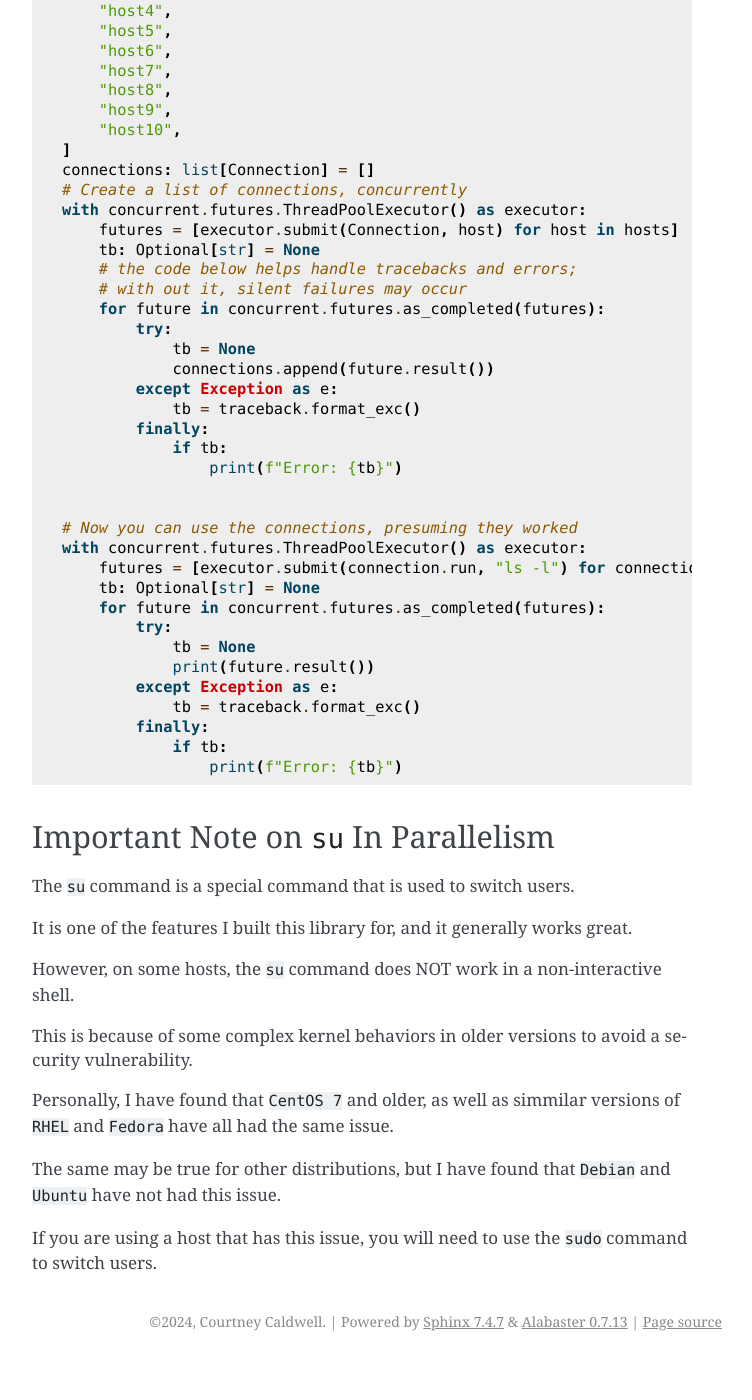
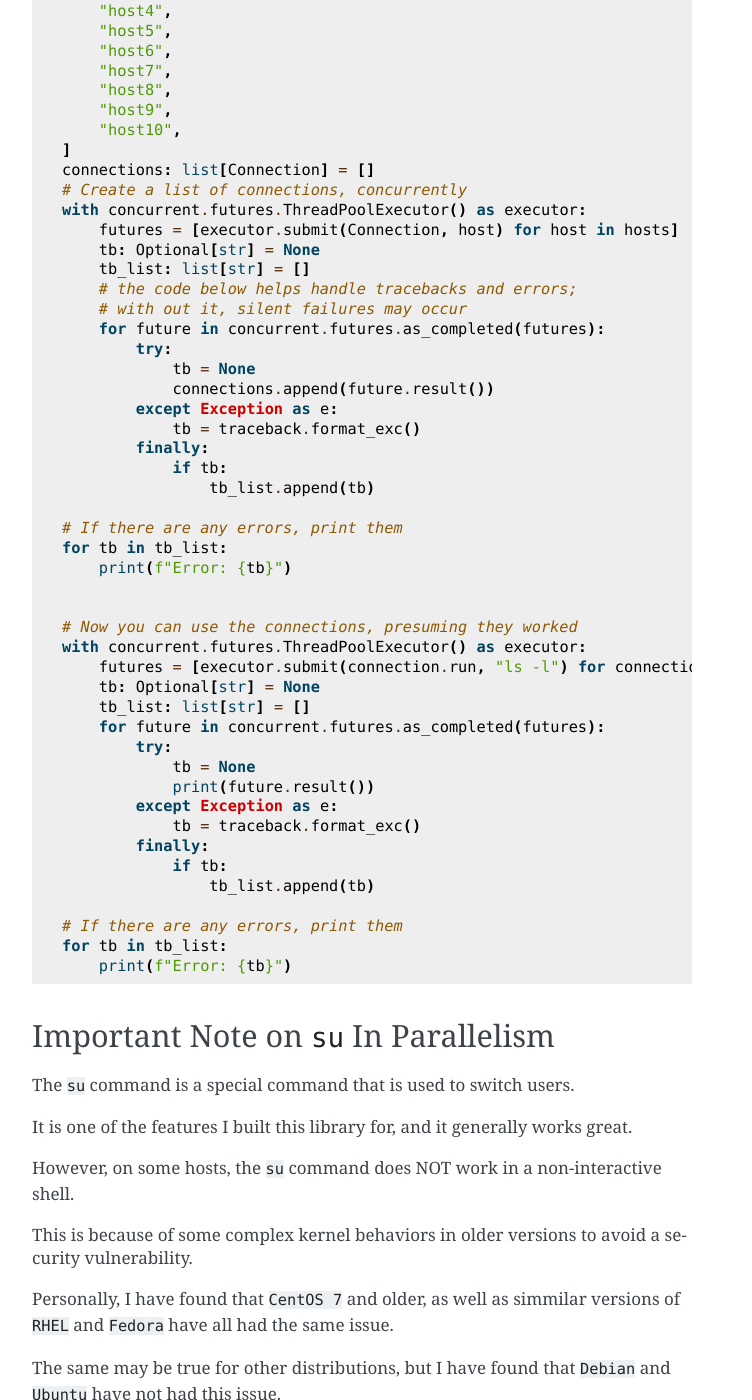
Before and after one commit to prokopto-dev/fabric-plus, a Sphinx documentation site: the page built from docs_source/source/parallelism.rst, in a window 1280 px wide and 1400 px high, scrolled down 991 px. Shown: the whole window, without its empty margins (388-1140 px from the left). Built offline with Sphinx 7.4.7, drawn with Linux system fonts in a browser that asks for light colours; before the commit the page ends 2352 px from its top, so only the background shows below that.

Commit message:
docs: Updated parallelism docs, changed traceback handling in example
Signed-off-by: Courtney Caldwell <courtneyccaldwell@gmail.com>

```diff
--- a/docs_source/source/parallelism.rst
+++ b/docs_source/source/parallelism.rst
@@ -48,6 +48,7 @@ Here's an example of how one might use ``concurrent.futures`` to run multiple co
     with concurrent.futures.ThreadPoolExecutor() as executor:
         futures = [executor.submit(Connection, host) for host in hosts]
         tb: Optional[str] = None
+        tb_list: list[str] = []
         # the code below helps handle tracebacks and errors;
         # with out it, silent failures may occur
         for future in concurrent.futures.as_completed(futures):
@@ -58,13 +59,18 @@ Here's an example of how one might use ``concurrent.futures`` to run multiple co
                 tb = traceback.format_exc()
             finally:
                 if tb:
-                    print(f"Error: {tb}")
+                    tb_list.append(tb)
+
+    # If there are any errors, print them
+    for tb in tb_list:
+        print(f"Error: {tb}")
 
 
     # Now you can use the connections, presuming they worked
     with concurrent.futures.ThreadPoolExecutor() as executor:
         futures = [executor.submit(connection.run, "ls -l") for connection in connections]
         tb: Optional[str] = None
+        tb_list: list[str] = []
         for future in concurrent.futures.as_completed(futures):
             try:
                 tb = None
@@ -73,7 +79,11 @@ Here's an example of how one might use ``concurrent.futures`` to run multiple co
                 tb = traceback.format_exc()
             finally:
                 if tb:
-                    print(f"Error: {tb}")
+                    tb_list.append(tb)
+
+    # If there are any errors, print them
+    for tb in tb_list:
+        print(f"Error: {tb}")
 
 
 Important Note on ``su`` In Parallelism
```
